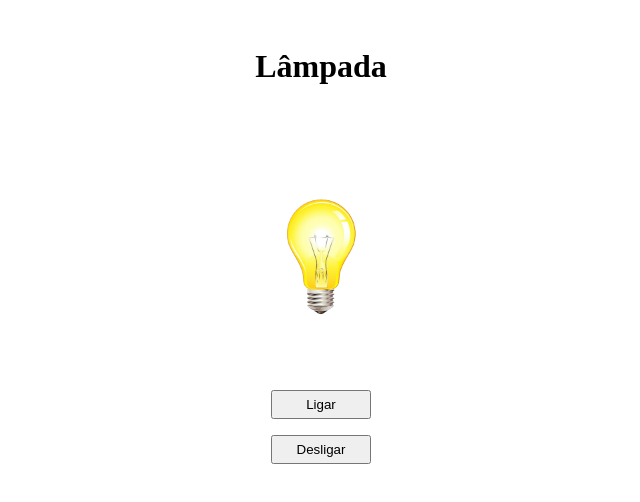
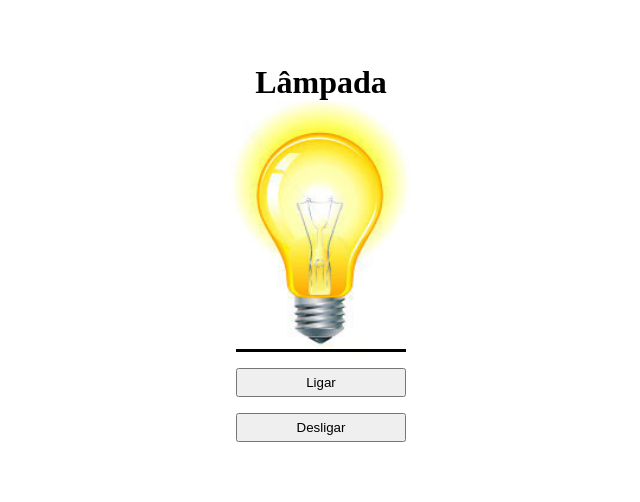
Before and after one commit to joaovxsantos/Lampada, a plain HTML site: page index.html in a window 1280 px wide. Both pictures are taken after a click on the button "Ligar". Shown: the whole page, without its empty margins (319-959 px from the left). Drawn offline with Linux system fonts and the light colour scheme.

Commit message:
terceiro commit

```diff
--- a/index.html
+++ b/index.html
@@ -11,7 +11,7 @@
     <div class="container">
     <h1>Lâmpada</h1>
     <div class="image">
-    <img src="./images/off.png" alt="" width="300px"></div>
+    <img src="./images/desligada.jpg" alt="" width="200px"></div>
     <div class="botoes">
     <button>Ligar</button>
     <button>Desligar</button></div>
--- a/script.js
+++ b/script.js
@@ -4,17 +4,27 @@ let desligar = document.getElementsByTagName("button")[1]
 
 img.addEventListener("mouseover", trade1)
 img.addEventListener("mouseout", trade2)
+img.addEventListener("dblclick", broke)
 ligar.addEventListener("click", trade1)
 desligar.addEventListener("click", trade2)
 
 
 
 
+
 function trade1(){
-    img.src = "./images/on.png"
+    img.src = "./images/ligada.jpg"
 }
 
 
 function trade2(){
-    img.src = "./images/off.png"
+    img.src = "./images/desligada.jpg"
 }
+
+
+function broke(){
+    img.src = "./images/quebrada.jpg"
+
+    img.removeEventListener("mouseover", trade1)
+    img.removeEventListener("mouseout", trade2)
+}
--- a/style.css
+++ b/style.css
@@ -11,8 +11,8 @@
     display: flex;
     flex-direction: column;
     align-items: center;
-    width: 100px;
-
+    width: 170px;
+    padding: 1rem;
 }
 
 
@@ -24,6 +24,7 @@ button{
 
 }
 .botoes{
-    margin-top: -3rem;
-
+    margin-top: -1rem;
+    border-top: 3px solid rgb(0, 0, 0);
+    width: 100%;
 }
```
Also changed, not shown: images/desligada.jpg (added), images/ligada.jpg (added), images/off.png (deleted), images/on.png (deleted), images/quebrada.jpg (added), images/zoro.jpg (deleted).
